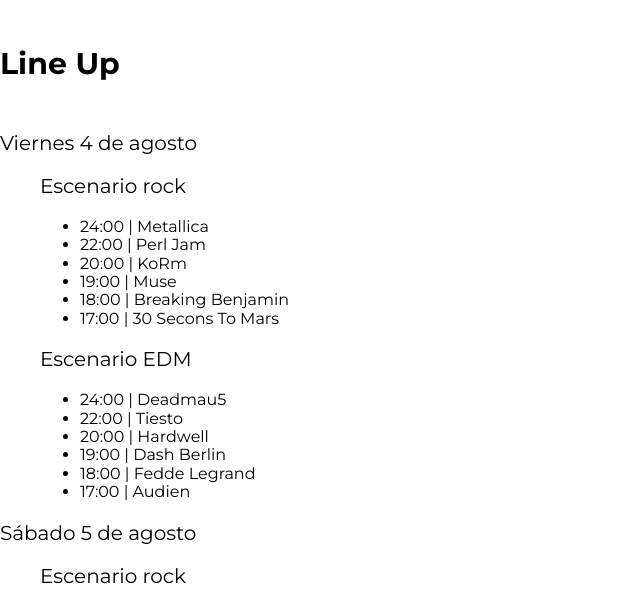
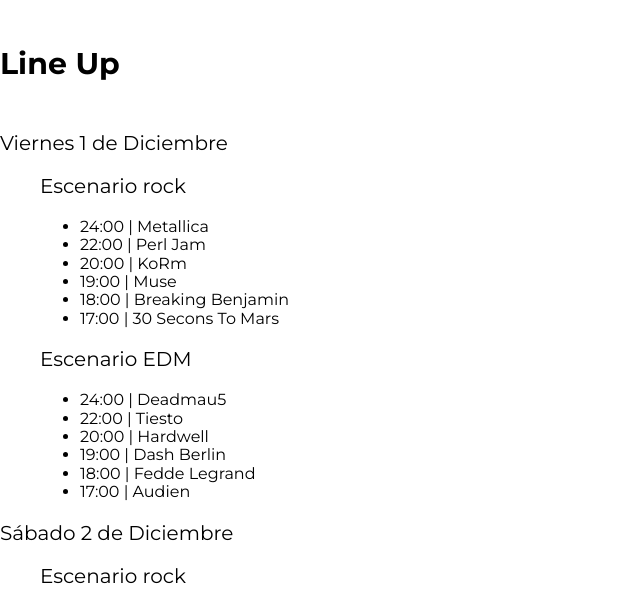
Before and after one commit to HenryCBQ/ProyectoFestivalMusica, a website: page index.html in a window 1280 px wide. Shown: the part 1162-1757 px from the top of the page, without its empty margins (0-640 px from the left). Drawn offline with Linux system fonts and the light colour scheme.

Commit message:
Se ajustan títulos del Line Up

```diff
--- a/index.html
+++ b/index.html
@@ -64,7 +64,7 @@
 
     <section class="lineup">
         <h3>Line Up</h3>
-        <p class="dia">Viernes 4 de agosto</p>
+        <p class="dia">Viernes 1 de Diciembre</p>
         <div class="escenarios-contenedor contenedor">
             <div class="escenario rock bg-amarillo">
                 <p class="nombre-escenario">Escenario rock</p>
@@ -91,7 +91,7 @@
             </div>
         </div>
 
-        <p class="dia">Sábado 5 de agosto</p>
+        <p class="dia">Sábado 2 de Diciembre</p>
         <div class="escenarios-contenedor contenedor">
             <div class="escenario rock bg-verde">
                 <p class="nombre-escenario">Escenario rock</p>
```
